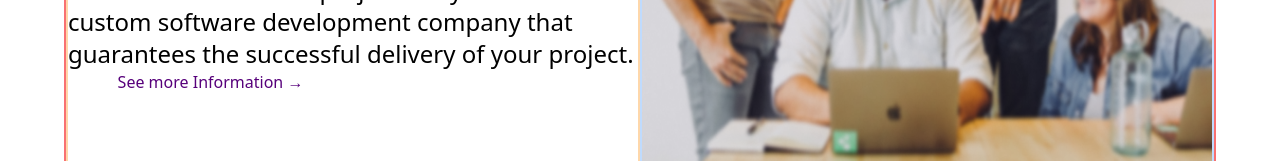
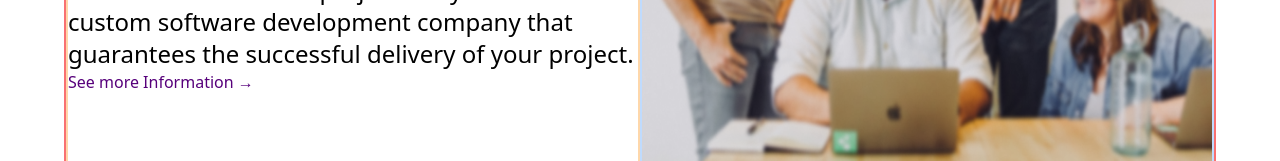
Before and after one commit to obuastella/the4coders, a React (Create React App) app in the folder front-end/: page / in a window 1280 px wide. Shown: the part 1563-1724 px from the top of the page. Built offline with nearby package versions, Linux system fonts and the light colour scheme.

Commit message:
Fixed resoultion btn problem

```diff
--- a/front-end/src/pages/Home.jsx
+++ b/front-end/src/pages/Home.jsx
@@ -51,7 +51,7 @@ function Home() {
             software development company that guarantees the successful delivery
             of your project.
           </p>
-          <button className="text-primaryColor me-0 w-2/4">
+          <button className="text-primaryColor me-auto w-auto text-start">
             See more Information &rarr;
           </button>
         </div>
```
